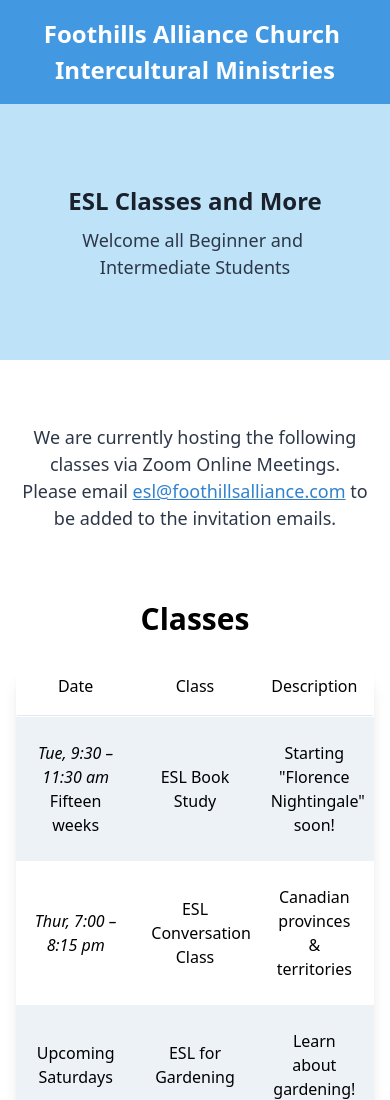
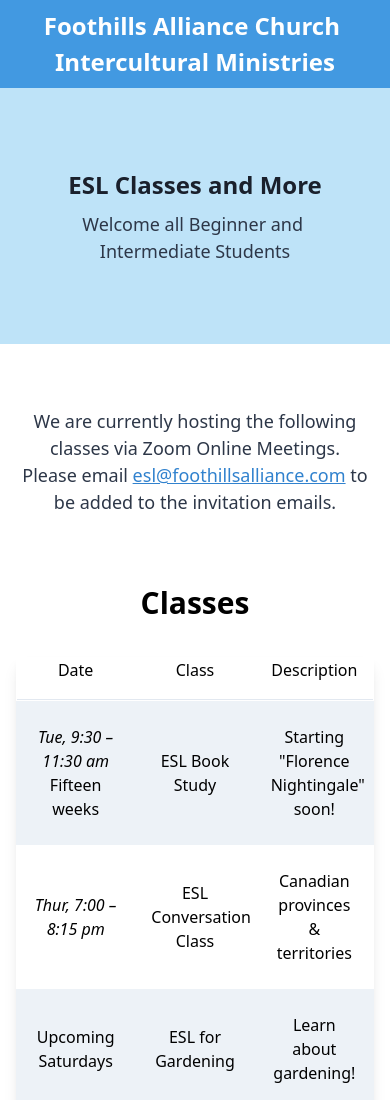
Before and after one commit to rxyang0/foothillsesl, a Gatsby site: page / in a window 390 px wide. Shown: the top 1100 px of the page. Built offline with nearby package versions, Linux system fonts and the light colour scheme; Gatsby itself is replaced by a stand-in of ours.

Commit message:
Smaller navbar height on mobile

```diff
--- a/src/sections/navbar.js
+++ b/src/sections/navbar.js
@@ -2,7 +2,7 @@
 import { Link } from "gatsby";
 
 const Navbar = () => (
-  <nav className="sticky top-0 flex justify-center bg-blue-500 py-4">
+  <nav className="sticky top-0 flex justify-center bg-blue-500 py-2 sm:py-4">
     <div className="container text-center text-white font-bold text-2xl sm:text-3xl">
       <Link to="/">
         <span className="inline-block">Foothills Alliance Church&nbsp;</span>
```
